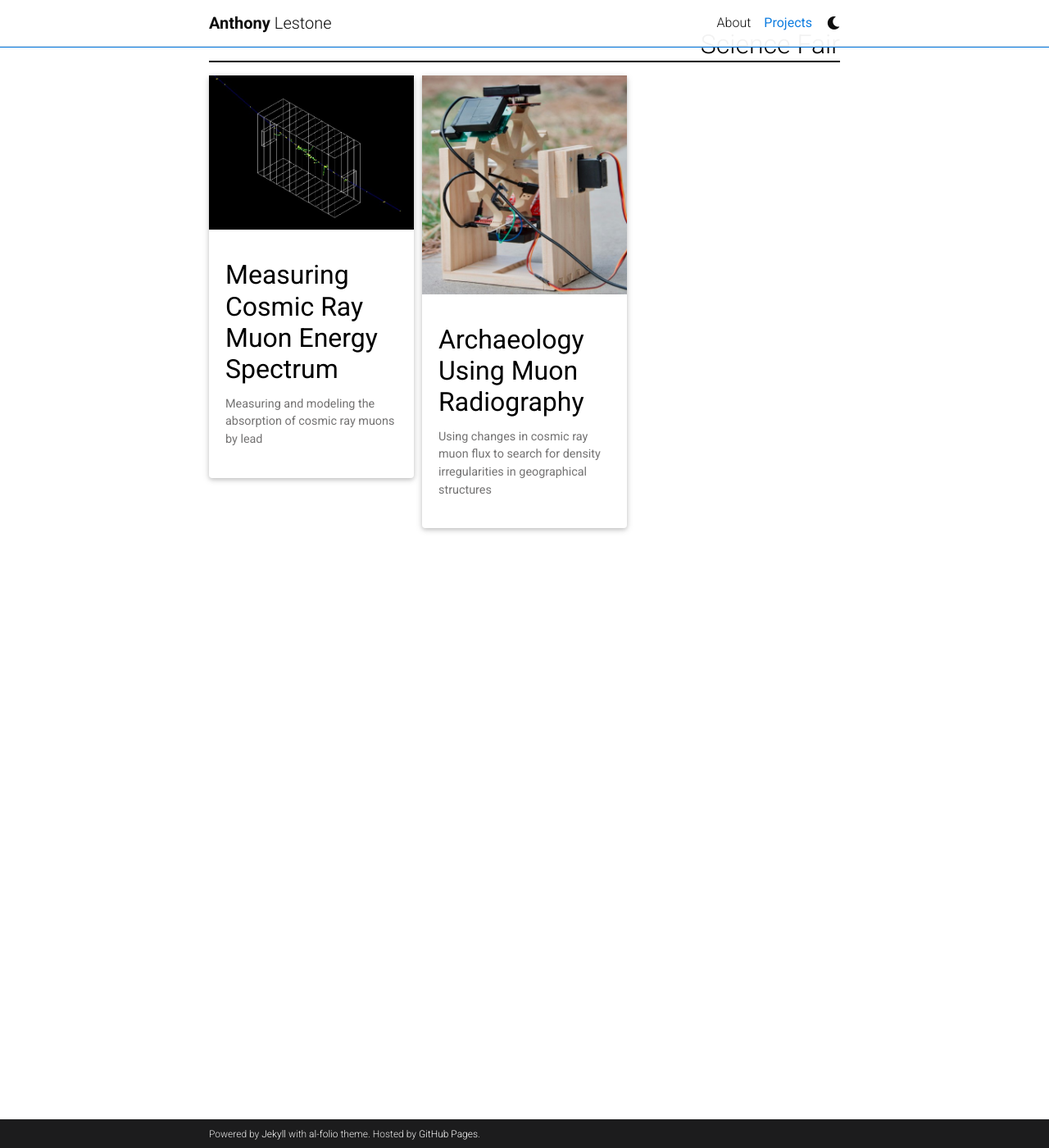
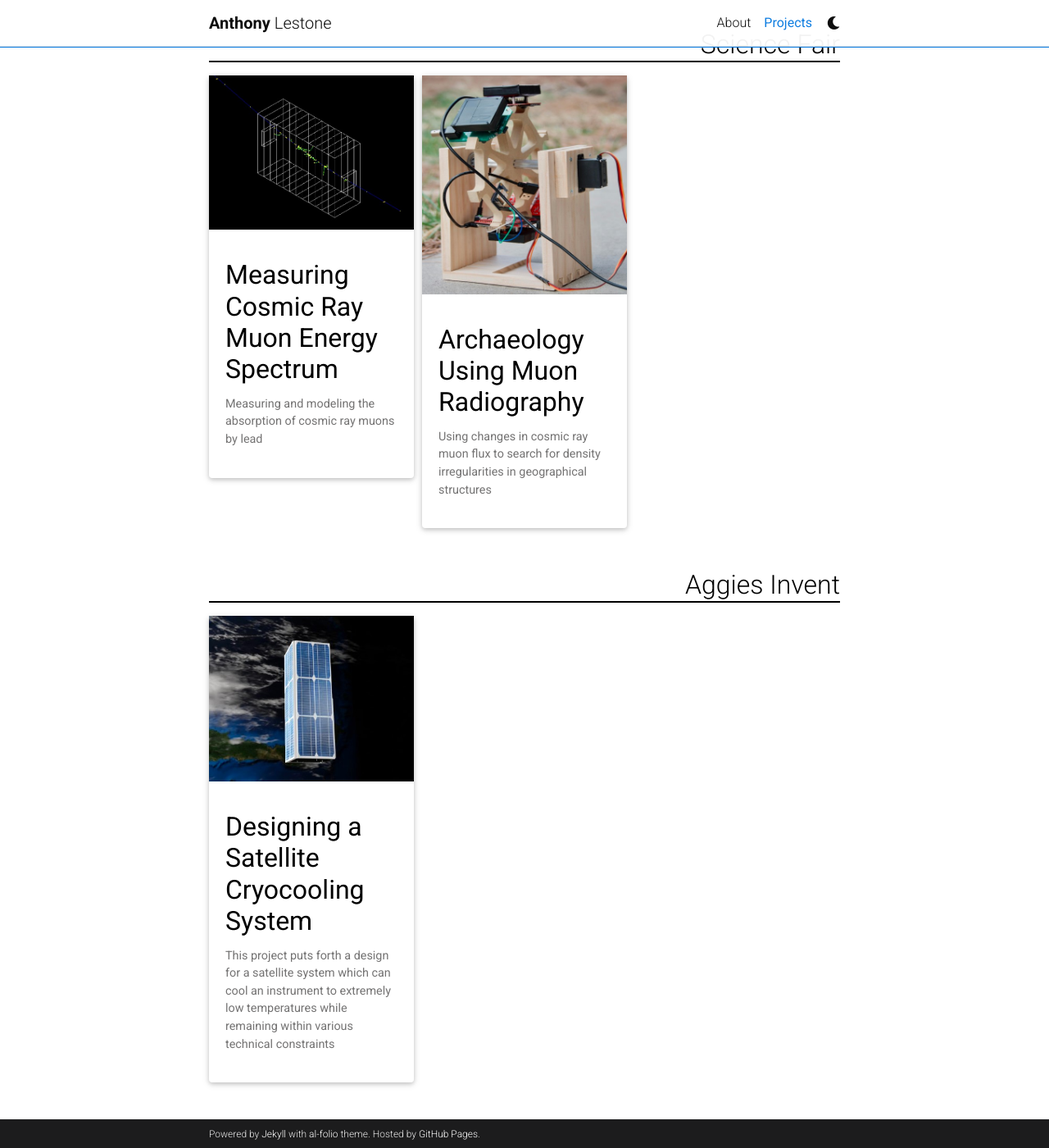
Before and after one commit to anthonylestone/anthonylestone.github.io, a Jekyll site: the page built from _pages/projects.md, in a window 1280 px wide and 1400 px high, scrolled down 767 px. Shown: the whole window at 82% size. Built offline with Jekyll 4.4.1, drawn with Linux system fonts in a browser that asks for light colours; full-size pictures stand in for the smaller copies a plugin makes; comment, search, counter and statistics services are not loaded; a style sheet for code colours, icons or effects is not loaded.

Commit message:
added aggies invent page

```diff
--- a/_config.yml
+++ b/_config.yml
@@ -31,8 +31,8 @@ highlight_theme_light: github   # https://github.com/jwarby/jekyll-pygments-them
 highlight_theme_dark: native    # https://github.com/jwarby/jekyll-pygments-themes
 
 # repo color theme
-repo_theme_light: light       # https://github.com/anuraghazra/github-readme-stats/blob/master/themes/README.md
-repo_theme_dark: default           # https://github.com/anuraghazra/github-readme-stats/blob/master/themes/README.md
+repo_theme_light: default       # https://github.com/anuraghazra/github-readme-stats/blob/master/themes/README.md
+repo_theme_dark: dark           # https://github.com/anuraghazra/github-readme-stats/blob/master/themes/README.md
 
 # -----------------------------------------------------------------------------
 # RSS Feed
--- a/_pages/projects.md
+++ b/_pages/projects.md
@@ -5,7 +5,7 @@ permalink: /projects/
 description:
 nav: true
 nav_order: 2
-display_categories: [Los Alamos National Laboratory,Science Fair]
+display_categories: [Los Alamos National Laboratory,Science Fair,Aggies Invent]
 horizontal: false
 ---
 
--- /dev/null
+++ b/_projects/aggies_invent.md
@@ -0,0 +1,21 @@
+---
+layout: page
+title: Designing a Satellite Cryocooling System
+description: This project puts forth a design for a satellite system which can cool an instrument to extremely low temperatures while remaining within various technical constraints
+img: assets/img/cubesat.jpg
+importance: 1
+category: Aggies Invent
+---
+
+Collaboration with [Matthew Coomes](https://www.linkedin.com/in/matthew-coomes-66ba561a2), [Konstantin Nelson](https://www.linkedin.com/in/konstantin-nelson-0750a421a), [Devon Reber](https://www.linkedin.com/in/devon-reber-08ba3122b), and [Rachel Simms](https://www.linkedin.com/in/simms-rachel).
+
+<b><big>Awards</big><b>
+- 2nd Place Team, Aggies Invent Nuclear Security October 2021 ([Press Release](https://engineering.tamu.edu/news/2021/10/aggies-invent-tackles-nuclear-security.html))
+
+The goal of this project was to design a system that can cool a satellite based scientific instrument to 4 Kelvin. Our team's solution was to use a combination of passive and active cooling to transfer heat away from the detector. I primarily worked on creating a proof-of-concept heat transfer model which demonstrated that, when combined with a radiative cooling system, a cryocooler could maintain the target temperature while remaining within the energy budget (slides 10 and 11). The chart shows that in the region of 285 K to 292 K, energy consumption stays well below the 28 watt limit shown by the green dashed line.
+
+Aggies Invent is a 48 hour competition where teams of students compete to come up with solutions to real world problems. You can read more about it [here](https://engineering.tamu.edu/student-life/aggies-invent/index.html).
+
+[View PDF](/assets/pdf/Aggies Invent Nuclear Security.pdf)
+<iframe src="/assets/pdf/Aggies Invent Nuclear Security.pdf" width="100%" height="700px">
+</iframe>
```
Also changed, not shown: assets/img/cubesat.jpg (added).
